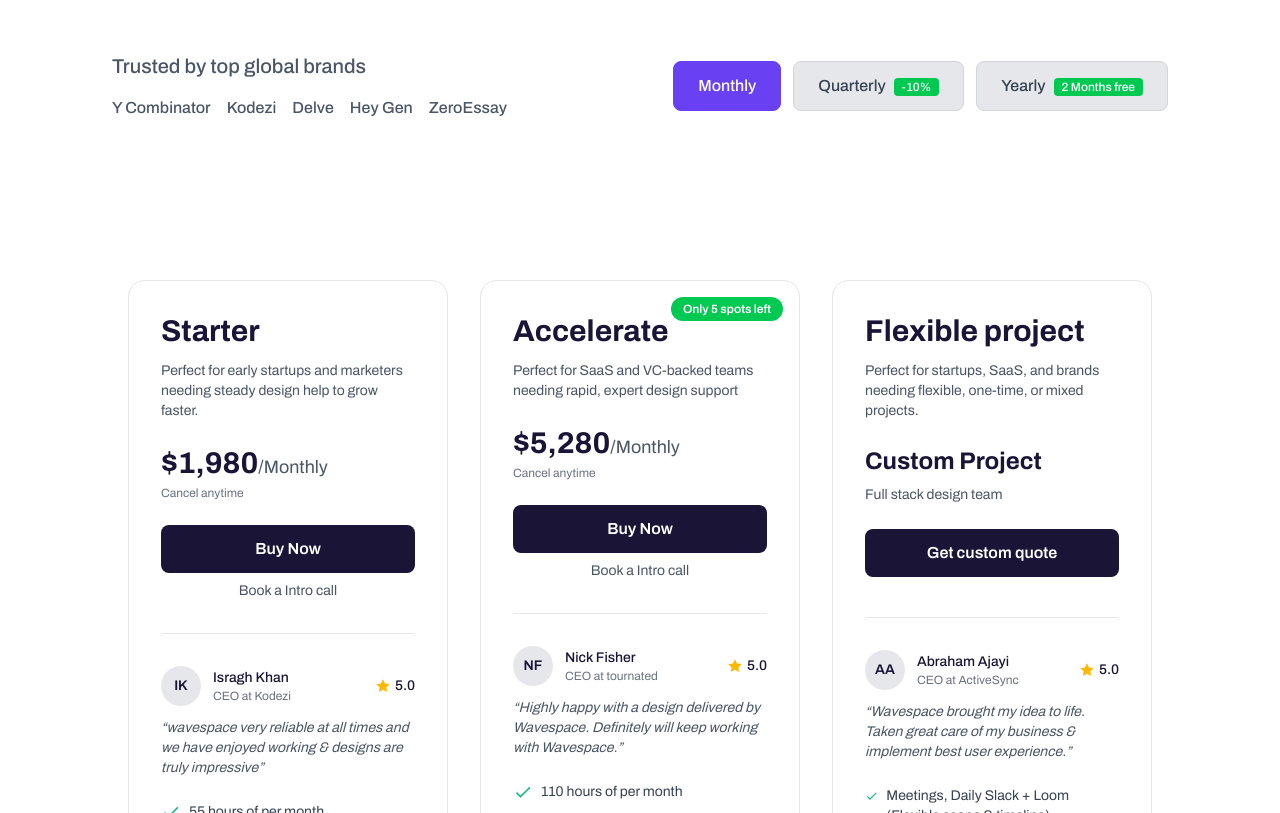
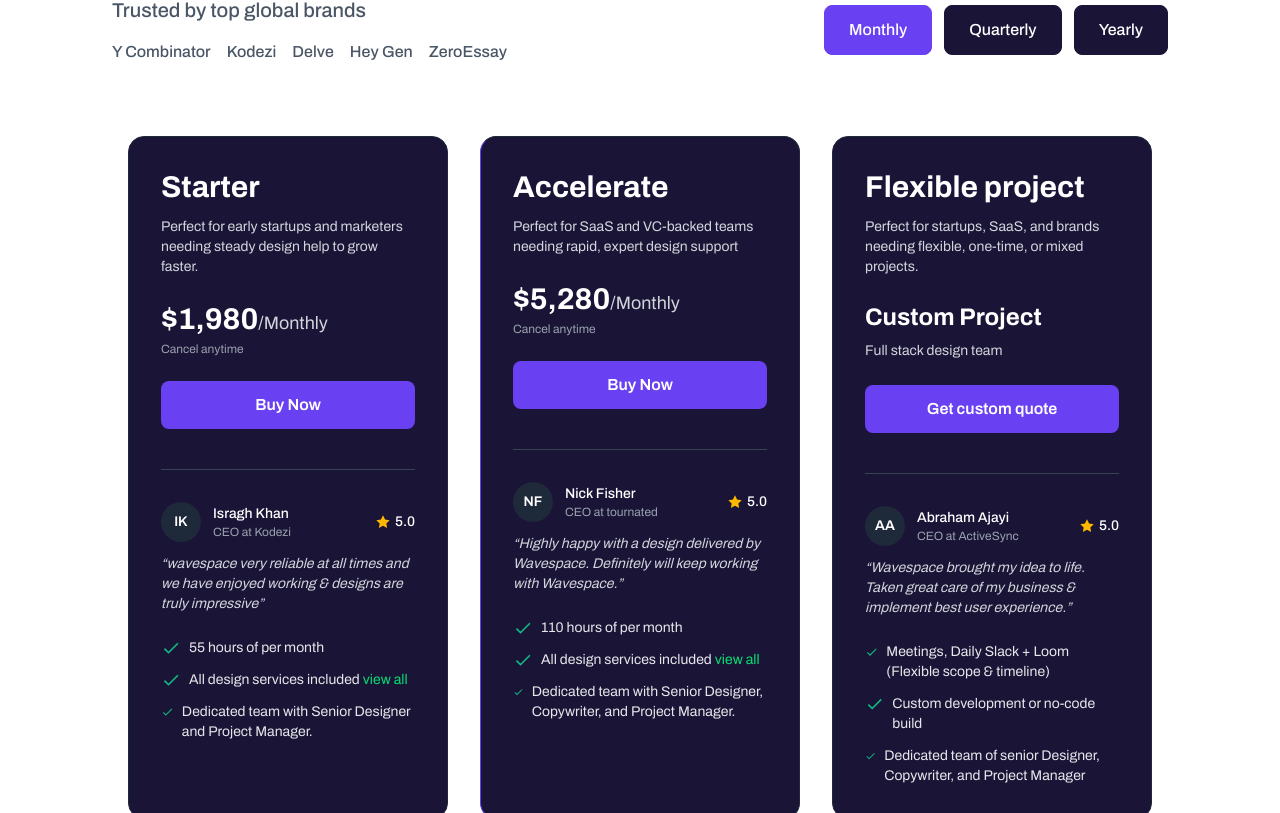
Before and after one commit to Joy773/Graphilence-Portfolio-Payment-App, a Next.js app in the folder my-app/: page /pricing in a window 1280 px wide. Shown: the part 547-1360 px from the top of the page. Built offline with nearby package versions, Linux system fonts and the light colour scheme.

Commit message:
Latest commit

```diff
--- a/my-app/src/app/about/page.tsx
+++ b/my-app/src/app/about/page.tsx
@@ -69,7 +69,7 @@ const Page = () => {
     <div className="px-10 lg:px-20">
       <Navbar />
       <RevealOnScroll>
-        <h1 className="mt-20 text-4xl sm:text-5xl lg:text-6xl font-bold text-midnight-monarch">
+        <h1 className="mt-20 text-4xl sm:text-5xl lg:text-6xl font-bold text-midnight-monarch text-center">
           Fueling Minds Inspiring Designs..
         </h1>
       </RevealOnScroll>
--- a/my-app/src/app/pricing/page.tsx
+++ b/my-app/src/app/pricing/page.tsx
@@ -26,8 +26,8 @@ export default function Pricing() {
 
       {/* Hero Banner Section */}
       <RevealOnScroll>
-        <div className="mt-20 mb-4">
-        <div className="bg-white rounded-2xl p-4 md:p-6 lg:p-8 text-center">
+        <div className="mt-10 mb-4">
+          <div className="bg-white rounded-2xl p-4 md:p-6 text-center">
             {/* Clutch Rating Badge */}
             <div className="flex items-center justify-center gap-2 mb-3 md:mb-4">
               <div className="flex items-center gap-2 px-4 py-2 border border-gray-300 rounded-lg bg-white">
@@ -68,16 +68,16 @@ export default function Pricing() {
 
       {/* Trusted by Brands & Pricing Toggle Section */}
       <RevealOnScroll delay={0.1}>
-        <div className="mb-20 -mt-2 md:mt-0">
-        <div className="bg-white rounded-2xl p-4 md:p-6 lg:p-8">
+        <div className="mb-10 md:mt-0">
+          <div className="bg-white rounded-2xl lg:p-8">
             <div className="grid grid-cols-1 lg:grid-cols-2 gap-6 lg:gap-8 items-center">
               {/* Trusted by Brands Section - Left Side */}
-            <div>
+              <div className="text-center lg:text-left">
                 <h2 className="text-gray-600 text-lg md:text-xl font-medium mb-3 md:mb-4">
                   Trusted by top global brands
                 </h2>
                 {/* Companies in one row */}
-              <div className="flex flex-wrap items-center gap-3 md:gap-4">
+                <div className="flex flex-wrap items-center justify-center lg:justify-start gap-3 md:gap-4">
                   {companies.map((company, index) => (
                     <div
                       key={index}
@@ -104,10 +104,9 @@ export default function Pricing() {
                 {/* Monthly Button */}
                 <button
                   onClick={() => setBillingPeriod("monthly")}
-                className={`px-4 md:px-6 py-2 md:py-3 rounded-lg font-medium text-sm md:text-base transition-all ${
-                  billingPeriod === "monthly"
+                  className={`px-4 md:px-6 py-2 md:py-3 rounded-lg font-medium text-sm md:text-base transition-all cursor-pointer ${billingPeriod === "monthly"
                       ? "bg-purplish-blue text-white border border-purplish-blue"
-                    : "bg-gray-200 text-gray-700 border border-gray-300"
+                      : "bg-midnight-monarch text-white border border-midnight-monarch"
                     }`}
                 >
                   Monthly
@@ -116,31 +115,23 @@ export default function Pricing() {
                 {/* Quarterly Button */}
                 <button
                   onClick={() => setBillingPeriod("quarterly")}
-                className={`px-4 md:px-6 py-2 md:py-3 rounded-lg font-medium text-sm md:text-base transition-all relative ${
-                  billingPeriod === "quarterly"
+                  className={`px-4 md:px-6 py-2 md:py-3 rounded-lg font-medium text-sm md:text-base transition-all cursor-pointer ${billingPeriod === "quarterly"
                       ? "bg-purplish-blue text-white border border-purplish-blue"
-                    : "bg-gray-200 text-gray-700 border border-gray-300"
+                      : "bg-midnight-monarch text-white border border-midnight-monarch"
                     }`}
                 >
-                <span>Quarterly</span>
-                <span className="ml-2 px-2 py-0.5 rounded text-xs bg-green-500 text-white">
-                  -10%
-                </span>
+                  Quarterly
                 </button>
 
                 {/* Yearly Button */}
                 <button
                   onClick={() => setBillingPeriod("yearly")}
-                className={`px-4 md:px-6 py-2 md:py-3 rounded-lg font-medium text-sm md:text-base transition-all relative ${
-                  billingPeriod === "yearly"
+                  className={`px-4 md:px-6 py-2 md:py-3 rounded-lg font-medium text-sm md:text-base transition-all cursor-pointer ${billingPeriod === "yearly"
                       ? "bg-purplish-blue text-white border border-purplish-blue"
-                    : "bg-gray-200 text-gray-700 border border-gray-300"
+                      : "bg-midnight-monarch text-white border border-midnight-monarch"
                     }`}
                 >
-                <span>Yearly</span>
-                <span className="ml-2 px-2 py-0.5 rounded text-xs bg-green-500 text-white">
-                  2 Months free
-                </span>
+                  Yearly
                 </button>
               </div>
             </div>
@@ -150,48 +141,46 @@ export default function Pricing() {
 
       {/* Pricing Cards Section */}
       <RevealOnScroll delay={0.1}>
-        <div className="mb-20 bg-white py-12 px-4 md:px-8 lg:px-12 rounded-2xl">
+        <div className="mb-20 bg-white px-4 md:px-8 lg:px-12 rounded-2xl">
           <div className="grid grid-cols-1 md:grid-cols-2 lg:grid-cols-3 gap-6 lg:gap-8">
             {/* Starter Plan */}
-          <div className="bg-white border border-gray-200 rounded-2xl p-6 lg:p-8 flex flex-col">
-            <h3 className="text-3xl font-bold text-midnight-monarch mb-3">Starter</h3>
-            <p className="text-gray-600 text-sm mb-6">
+            <div className="bg-midnight-monarch border border-gray-800 rounded-2xl p-6 lg:p-8 flex flex-col text-white">
+              <h3 className="text-3xl font-bold mb-3">Starter</h3>
+              <p className="text-gray-300 text-sm mb-6">
                 Perfect for early startups and marketers needing steady design help to grow faster.
               </p>
               <div className="mb-6">
-              <div className="text-3xl font-bold text-midnight-monarch mb-1">
+                <div className="text-3xl font-bold mb-1">
                   {billingPeriod === "monthly" ? "$1,980" : billingPeriod === "quarterly" ? "$5,940" : "$19,800"}
-                <span className="text-lg font-normal text-gray-600">
+                  <span className="text-lg font-normal text-gray-300">
                     /{billingPeriod === "monthly" ? "Monthly" : billingPeriod === "quarterly" ? "Quarterly" : "Yearly"}
                   </span>
                 </div>
-              <p className="text-gray-500 text-xs">Cancel anytime</p>
+                <p className="text-gray-400 text-xs">Cancel anytime</p>
               </div>
-            <button className="bg-midnight-monarch text-white font-semibold py-3 px-6 rounded-lg mb-2 hover:bg-purplish-blue transition-colors">
+              <button className="bg-purplish-blue text-white font-semibold py-3 px-6 rounded-lg mb-2 cursor-pointer ">
                 Buy Now
               </button>
-            <a href="#" className="text-gray-600 text-sm text-center hover:text-midnight-monarch transition-colors">
-              Book a Intro call
-            </a>
+
 
               {/* Testimonial */}
-            <div className="mt-8 pt-8 border-t border-gray-200">
+              <div className="mt-8 pt-8 border-t border-gray-700">
                 <div className="flex items-center gap-3 mb-3">
-                <div className="w-10 h-10 rounded-full bg-gray-200 flex items-center justify-center">
-                  <span className="text-midnight-monarch text-sm font-semibold">IK</span>
+                  <div className="w-10 h-10 rounded-full bg-gray-800 flex items-center justify-center">
+                    <span className="text-white text-sm font-semibold">IK</span>
                   </div>
                   <div>
-                  <p className="text-midnight-monarch font-medium text-sm">Isragh Khan</p>
-                  <p className="text-gray-500 text-xs">CEO at Kodezi</p>
+                    <p className="text-white font-medium text-sm">Isragh Khan</p>
+                    <p className="text-gray-400 text-xs">CEO at Kodezi</p>
                   </div>
                   <div className="ml-auto flex items-center gap-1">
                     <svg width="16" height="16" viewBox="0 0 24 24" fill="#FFB800" xmlns="http://www.w3.org/2000/svg">
                       <path d="M12 2L15.09 8.26L22 9.27L17 14.14L18.18 21.02L12 17.77L5.82 21.02L7 14.14L2 9.27L8.91 8.26L12 2Z" />
                     </svg>
-                  <span className="text-midnight-monarch text-sm font-medium">5.0</span>
+                    <span className="text-white text-sm font-medium">5.0</span>
                   </div>
                 </div>
-              <p className="text-gray-600 text-sm italic">
+                <p className="text-gray-300 text-sm italic">
                   &ldquo;wavespace very reliable at all times and we have enjoyed working & designs are truly impressive&rdquo;
                 </p>
               </div>
@@ -202,69 +191,64 @@ export default function Pricing() {
                   <svg width="20" height="20" viewBox="0 0 24 24" fill="#10B981" xmlns="http://www.w3.org/2000/svg">
                     <path d="M9 16.17L4.83 12l-1.42 1.41L9 19 21 7l-1.41-1.41L9 16.17z" />
                   </svg>
-                <span className="text-gray-700 text-sm">55 hours of per month</span>
+                  <span className="text-gray-200 text-sm">55 hours of per month</span>
                 </div>
                 <div className="flex items-start gap-2">
                   <svg width="20" height="20" viewBox="0 0 24 24" fill="#10B981" xmlns="http://www.w3.org/2000/svg">
                     <path d="M9 16.17L4.83 12l-1.42 1.41L9 19 21 7l-1.41-1.41L9 16.17z" />
                   </svg>
-                <span className="text-gray-700 text-sm">
+                  <span className="text-gray-200 text-sm">
                     All design services included{" "}
-                  <a href="#" className="text-green-600 hover:underline">view all</a>
+                    <a href="#" className="text-green-400 hover:underline">view all</a>
                   </span>
                 </div>
                 <div className="flex items-start gap-2">
                   <svg width="20" height="20" viewBox="0 0 24 24" fill="#10B981" xmlns="http://www.w3.org/2000/svg">
                     <path d="M9 16.17L4.83 12l-1.42 1.41L9 19 21 7l-1.41-1.41L9 16.17z" />
                   </svg>
-                <span className="text-gray-700 text-sm">Dedicated team with Senior Designer and Project Manager.</span>
+                  <span className="text-gray-200 text-sm">Dedicated team with Senior Designer and Project Manager.</span>
                 </div>
               </div>
             </div>
 
             {/* Accelerate Plan */}
-          <div className="bg-white border border-gray-200 rounded-2xl p-6 lg:p-8 flex flex-col relative">
-            <div className="absolute top-4 right-4 bg-green-500 text-white text-xs font-semibold px-3 py-1 rounded-full">
-              Only 5 spots left
-            </div>
-            <h3 className="text-3xl font-bold text-midnight-monarch mb-3">Accelerate</h3>
-            <p className="text-gray-600 text-sm mb-6">
+            <div className="bg-midnight-monarch border border-gray-800 border-l-purplish-blue rounded-2xl p-6 lg:p-8 flex flex-col text-white">
+              <h3 className="text-3xl font-bold mb-3">Accelerate</h3>
+              <p className="text-gray-300 text-sm mb-6">
                 Perfect for SaaS and VC-backed teams needing rapid, expert design support
               </p>
               <div className="mb-6">
-              <div className="text-3xl font-bold text-midnight-monarch mb-1">
+                <div className="text-3xl font-bold mb-1">
                   {billingPeriod === "monthly" ? "$5,280" : billingPeriod === "quarterly" ? "$15,840" : "$52,800"}
-                <span className="text-lg font-normal text-gray-600">
+                  <span className="text-lg font-normal text-gray-300">
                     /{billingPeriod === "monthly" ? "Monthly" : billingPeriod === "quarterly" ? "Quarterly" : "Yearly"}
                   </span>
                 </div>
-              <p className="text-gray-500 text-xs">Cancel anytime</p>
+                <p className="text-gray-400 text-xs">Cancel anytime</p>
               </div>
-            <button className="bg-midnight-monarch text-white font-semibold py-3 px-6 rounded-lg mb-2 hover:bg-purplish-blue transition-colors">
+              <button className="bg-purplish-blue text-white font-semibold py-3 px-6 rounded-lg mb-2 cursor-pointer transition-colors">
                 Buy Now
               </button>
-            <a href="#" className="text-gray-600 text-sm text-center hover:text-midnight-monarch transition-colors">
-              Book a Intro call
-            </a>
+
 
               {/* Testimonial */}
-            <div className="mt-8 pt-8 border-t border-gray-200">
+              <div className="mt-8 pt-8 border-t border-gray-700">
                 <div className="flex items-center gap-3 mb-3">
-                <div className="w-10 h-10 rounded-full bg-gray-200 flex items-center justify-center">
-                  <span className="text-midnight-monarch text-sm font-semibold">NF</span>
+                  <div className="w-10 h-10 rounded-full bg-gray-800 flex items-center justify-center">
+                    <span className="text-white text-sm font-semibold">NF</span>
                   </div>
                   <div>
-                  <p className="text-midnight-monarch font-medium text-sm">Nick Fisher</p>
-                  <p className="text-gray-500 text-xs">CEO at tournated</p>
+                    <p className="text-white font-medium text-sm">Nick Fisher</p>
+                    <p className="text-gray-400 text-xs">CEO at tournated</p>
                   </div>
                   <div className="ml-auto flex items-center gap-1">
                     <svg width="16" height="16" viewBox="0 0 24 24" fill="#FFB800" xmlns="http://www.w3.org/2000/svg">
                       <path d="M12 2L15.09 8.26L22 9.27L17 14.14L18.18 21.02L12 17.77L5.82 21.02L7 14.14L2 9.27L8.91 8.26L12 2Z" />
                     </svg>
-                  <span className="text-midnight-monarch text-sm font-medium">5.0</span>
+                    <span className="text-white text-sm font-medium">5.0</span>
                   </div>
                 </div>
-              <p className="text-gray-600 text-sm italic">
+                <p className="text-gray-300 text-sm italic">
                   &ldquo;Highly happy with a design delivered by Wavespace. Definitely will keep working with Wavespace.&rdquo;
                 </p>
               </div>
@@ -275,58 +259,58 @@ export default function Pricing() {
                   <svg width="20" height="20" viewBox="0 0 24 24" fill="#10B981" xmlns="http://www.w3.org/2000/svg">
                     <path d="M9 16.17L4.83 12l-1.42 1.41L9 19 21 7l-1.41-1.41L9 16.17z" />
                   </svg>
-                <span className="text-gray-700 text-sm">110 hours of per month</span>
+                  <span className="text-gray-200 text-sm">110 hours of per month</span>
                 </div>
                 <div className="flex items-start gap-2">
                   <svg width="20" height="20" viewBox="0 0 24 24" fill="#10B981" xmlns="http://www.w3.org/2000/svg">
                     <path d="M9 16.17L4.83 12l-1.42 1.41L9 19 21 7l-1.41-1.41L9 16.17z" />
                   </svg>
-                <span className="text-gray-700 text-sm">
+                  <span className="text-gray-200 text-sm">
                     All design services included{" "}
-                  <a href="#" className="text-green-600 hover:underline">view all</a>
+                    <a href="#" className="text-green-400 hover:underline">view all</a>
                   </span>
                 </div>
                 <div className="flex items-start gap-2">
                   <svg width="20" height="20" viewBox="0 0 24 24" fill="#10B981" xmlns="http://www.w3.org/2000/svg">
                     <path d="M9 16.17L4.83 12l-1.42 1.41L9 19 21 7l-1.41-1.41L9 16.17z" />
                   </svg>
-                <span className="text-gray-700 text-sm">Dedicated team with Senior Designer, Copywriter, and Project Manager.</span>
+                  <span className="text-gray-200 text-sm">Dedicated team with Senior Designer, Copywriter, and Project Manager.</span>
                 </div>
               </div>
             </div>
 
             {/* Flexible Project / Custom Project */}
-          <div className="bg-white border border-gray-200 rounded-2xl p-6 lg:p-8 flex flex-col">
-            <h3 className="text-3xl font-bold text-midnight-monarch mb-3">Flexible project</h3>
-            <p className="text-gray-600 text-sm mb-6">
+            <div className="bg-midnight-monarch border border-gray-800 rounded-2xl p-6 lg:p-8 flex flex-col text-white">
+              <h3 className="text-3xl font-bold mb-3">Flexible project</h3>
+              <p className="text-gray-300 text-sm mb-6">
                 Perfect for startups, SaaS, and brands needing flexible, one-time, or mixed projects.
               </p>
               <div className="mb-6">
-              <h4 className="text-2xl font-bold text-midnight-monarch mb-2">Custom Project</h4>
-              <p className="text-gray-600 text-sm">Full stack design team</p>
+                <h4 className="text-2xl font-bold mb-2">Custom Project</h4>
+                <p className="text-gray-300 text-sm">Full stack design team</p>
               </div>
-            <button className="bg-midnight-monarch text-white font-semibold py-3 px-6 rounded-lg mb-2 hover:bg-purplish-blue transition-colors">
+              <button className="bg-purplish-blue text-white font-semibold py-3 px-6 rounded-lg mb-2 cursor-pointer">
                 Get custom quote
               </button>
 
               {/* Testimonial */}
-            <div className="mt-8 pt-8 border-t border-gray-200">
+              <div className="mt-8 pt-8 border-t border-gray-700">
                 <div className="flex items-center gap-3 mb-3">
-                <div className="w-10 h-10 rounded-full bg-gray-200 flex items-center justify-center">
-                  <span className="text-midnight-monarch text-sm font-semibold">AA</span>
+                  <div className="w-10 h-10 rounded-full bg-gray-800 flex items-center justify-center">
+                    <span className="text-white text-sm font-semibold">AA</span>
                   </div>
                   <div>
-                  <p className="text-midnight-monarch font-medium text-sm">Abraham Ajayi</p>
-                  <p className="text-gray-500 text-xs">CEO at ActiveSync</p>
+                    <p className="text-white font-medium text-sm">Abraham Ajayi</p>
+                    <p className="text-gray-400 text-xs">CEO at ActiveSync</p>
                   </div>
                   <div className="ml-auto flex items-center gap-1">
                     <svg width="16" height="16" viewBox="0 0 24 24" fill="#FFB800" xmlns="http://www.w3.org/2000/svg">
                       <path d="M12 2L15.09 8.26L22 9.27L17 14.14L18.18 21.02L12 17.77L5.82 21.02L7 14.14L2 9.27L8.91 8.26L12 2Z" />
                     </svg>
-                  <span className="text-midnight-monarch text-sm font-medium">5.0</span>
+                    <span className="text-white text-sm font-medium">5.0</span>
                   </div>
                 </div>
-              <p className="text-gray-600 text-sm italic">
+                <p className="text-gray-300 text-sm italic">
                   &ldquo;Wavespace brought my idea to life. Taken great care of my business & implement best user experience.&rdquo;
                 </p>
               </div>
@@ -337,19 +321,19 @@ export default function Pricing() {
                   <svg width="20" height="20" viewBox="0 0 24 24" fill="#10B981" xmlns="http://www.w3.org/2000/svg">
                     <path d="M9 16.17L4.83 12l-1.42 1.41L9 19 21 7l-1.41-1.41L9 16.17z" />
                   </svg>
-                <span className="text-gray-700 text-sm">Meetings, Daily Slack + Loom (Flexible scope & timeline)</span>
+                  <span className="text-gray-200 text-sm">Meetings, Daily Slack + Loom (Flexible scope & timeline)</span>
                 </div>
                 <div className="flex items-start gap-2">
                   <svg width="20" height="20" viewBox="0 0 24 24" fill="#10B981" xmlns="http://www.w3.org/2000/svg">
                     <path d="M9 16.17L4.83 12l-1.42 1.41L9 19 21 7l-1.41-1.41L9 16.17z" />
                   </svg>
-                <span className="text-gray-700 text-sm">Custom development or no-code build</span>
+                  <span className="text-gray-200 text-sm">Custom development or no-code build</span>
                 </div>
                 <div className="flex items-start gap-2">
                   <svg width="20" height="20" viewBox="0 0 24 24" fill="#10B981" xmlns="http://www.w3.org/2000/svg">
                     <path d="M9 16.17L4.83 12l-1.42 1.41L9 19 21 7l-1.41-1.41L9 16.17z" />
                   </svg>
-                <span className="text-gray-700 text-sm">Dedicated team of senior Designer, Copywriter, and Project Manager</span>
+                  <span className="text-gray-200 text-sm">Dedicated team of senior Designer, Copywriter, and Project Manager</span>
                 </div>
               </div>
             </div>
@@ -363,10 +347,10 @@ export default function Pricing() {
           {/* Header Section */}
           <div className="bg-white rounded-2xl p-6 md:p-8 mb-8">
             <div className="flex flex-col md:flex-row md:items-center md:justify-between gap-4">
-            <h2 className="text-3xl md:text-4xl lg:text-5xl font-bold text-midnight-monarch">
+              <h2 className="text-3xl md:text-4xl lg:text-5xl font-bold text-midnight-monarch text-center md:text-left">
                 What Do You Get<br />By Choosing Graphilence?
               </h2>
-            <button className="bg-midnight-monarch text-white font-semibold py-3 px-6 rounded-lg hover:bg-purplish-blue transition-colors whitespace-nowrap self-end md:self-auto">
+              <button className="bg-midnight-monarch text-white font-semibold py-3 px-6 rounded-lg cursor-pointer whitespace-nowrap self-center md:self-auto">
                 Book an Intro Call →
               </button>
             </div>
@@ -383,9 +367,9 @@ export default function Pricing() {
                       <div className="flex items-center gap-3">
                         <div className="w-8 h-8 flex items-center justify-center">
                           <svg width="24" height="24" viewBox="0 0 24 24" fill="none" xmlns="http://www.w3.org/2000/svg">
-                          <path d="M12 2L2 7L12 12L22 7L12 2Z" stroke="#1a1a2e" strokeWidth="2" strokeLinecap="round" strokeLinejoin="round"/>
-                          <path d="M2 17L12 22L22 17" stroke="#1a1a2e" strokeWidth="2" strokeLinecap="round" strokeLinejoin="round"/>
-                          <path d="M2 12L12 17L22 12" stroke="#1a1a2e" strokeWidth="2" strokeLinecap="round" strokeLinejoin="round"/>
+                            <path d="M12 2L2 7L12 12L22 7L12 2Z" stroke="#1a1a2e" strokeWidth="2" strokeLinecap="round" strokeLinejoin="round" />
+                            <path d="M2 17L12 22L22 17" stroke="#1a1a2e" strokeWidth="2" strokeLinecap="round" strokeLinejoin="round" />
+                            <path d="M2 12L12 17L22 12" stroke="#1a1a2e" strokeWidth="2" strokeLinecap="round" strokeLinejoin="round" />
                           </svg>
                         </div>
                         <span className="text-xl md:text-2xl font-bold text-midnight-monarch">Graphilence</span>
@@ -432,7 +416,7 @@ export default function Pricing() {
                     <td className="py-4 px-4 md:px-6">
                       <div className="flex items-center gap-3">
                         <svg width="24" height="24" viewBox="0 0 24 24" fill="none" xmlns="http://www.w3.org/2000/svg">
-                        <path d="M18 6L6 18M6 6l12 12" stroke="#EF4444" strokeWidth="2" strokeLinecap="round" strokeLinejoin="round"/>
+                          <path d="M18 6L6 18M6 6l12 12" stroke="#EF4444" strokeWidth="2" strokeLinecap="round" strokeLinejoin="round" />
                         </svg>
                         <span className="text-gray-400 text-base md:text-lg">Designers with expertise in design for SaaS</span>
                       </div>
@@ -452,7 +436,7 @@ export default function Pricing() {
                     <td className="py-4 px-4 md:px-6">
                       <div className="flex items-center gap-3">
                         <svg width="24" height="24" viewBox="0 0 24 24" fill="none" xmlns="http://www.w3.org/2000/svg">
-                        <path d="M18 6L6 18M6 6l12 12" stroke="#EF4444" strokeWidth="2" strokeLinecap="round" strokeLinejoin="round"/>
+                          <path d="M18 6L6 18M6 6l12 12" stroke="#EF4444" strokeWidth="2" strokeLinecap="round" strokeLinejoin="round" />
                         </svg>
                         <span className="text-gray-400 text-base md:text-lg">Team scaling on demand</span>
                       </div>
@@ -472,7 +456,7 @@ export default function Pricing() {
                     <td className="py-4 px-4 md:px-6">
                       <div className="flex items-center gap-3">
                         <svg width="24" height="24" viewBox="0 0 24 24" fill="none" xmlns="http://www.w3.org/2000/svg">
-                        <path d="M18 6L6 18M6 6l12 12" stroke="#EF4444" strokeWidth="2" strokeLinecap="round" strokeLinejoin="round"/>
+                          <path d="M18 6L6 18M6 6l12 12" stroke="#EF4444" strokeWidth="2" strokeLinecap="round" strokeLinejoin="round" />
                         </svg>
                         <span className="text-gray-400 text-base md:text-lg">Dedicated account manager</span>
                       </div>
```
Lines whose indentation alone changed are shown as unchanged.
